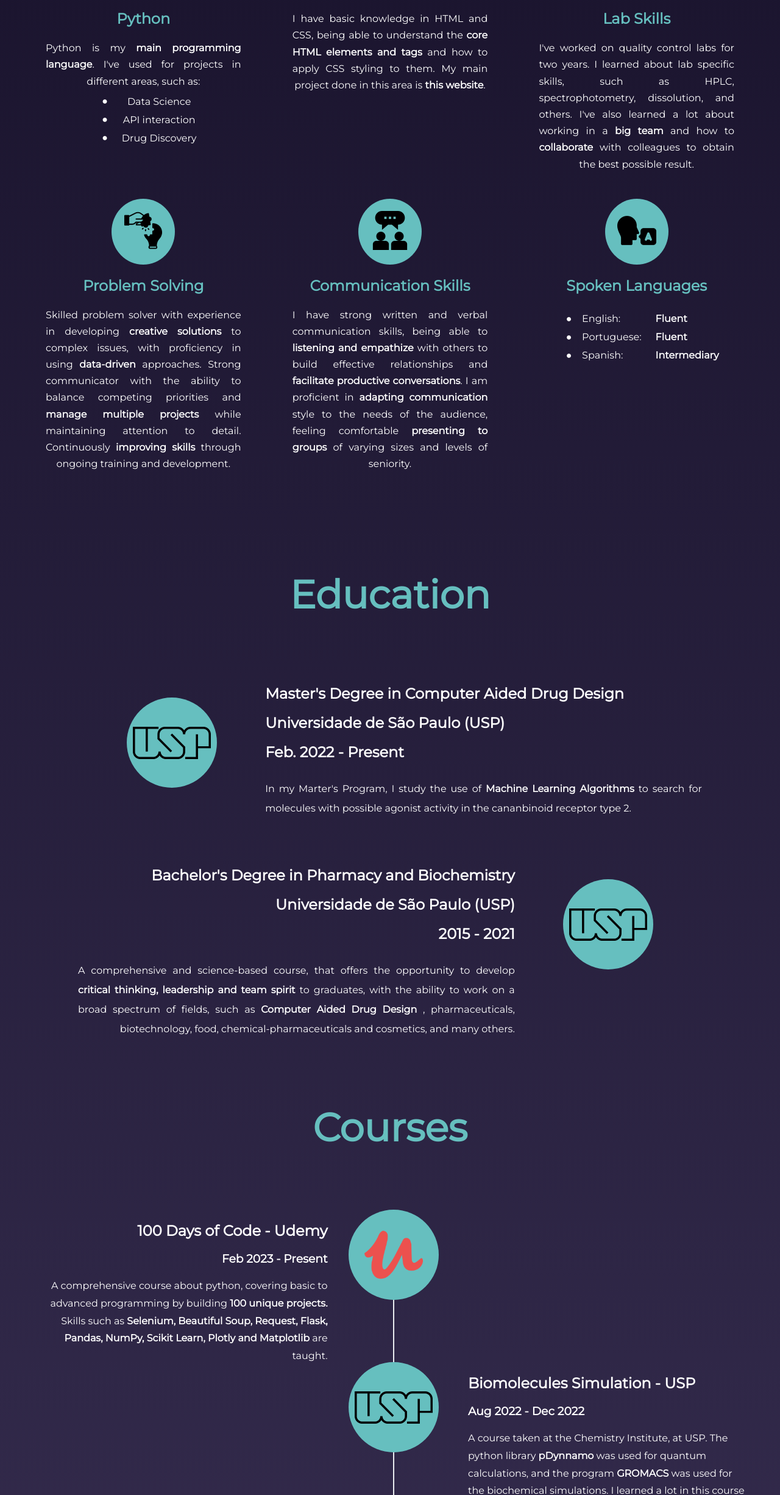
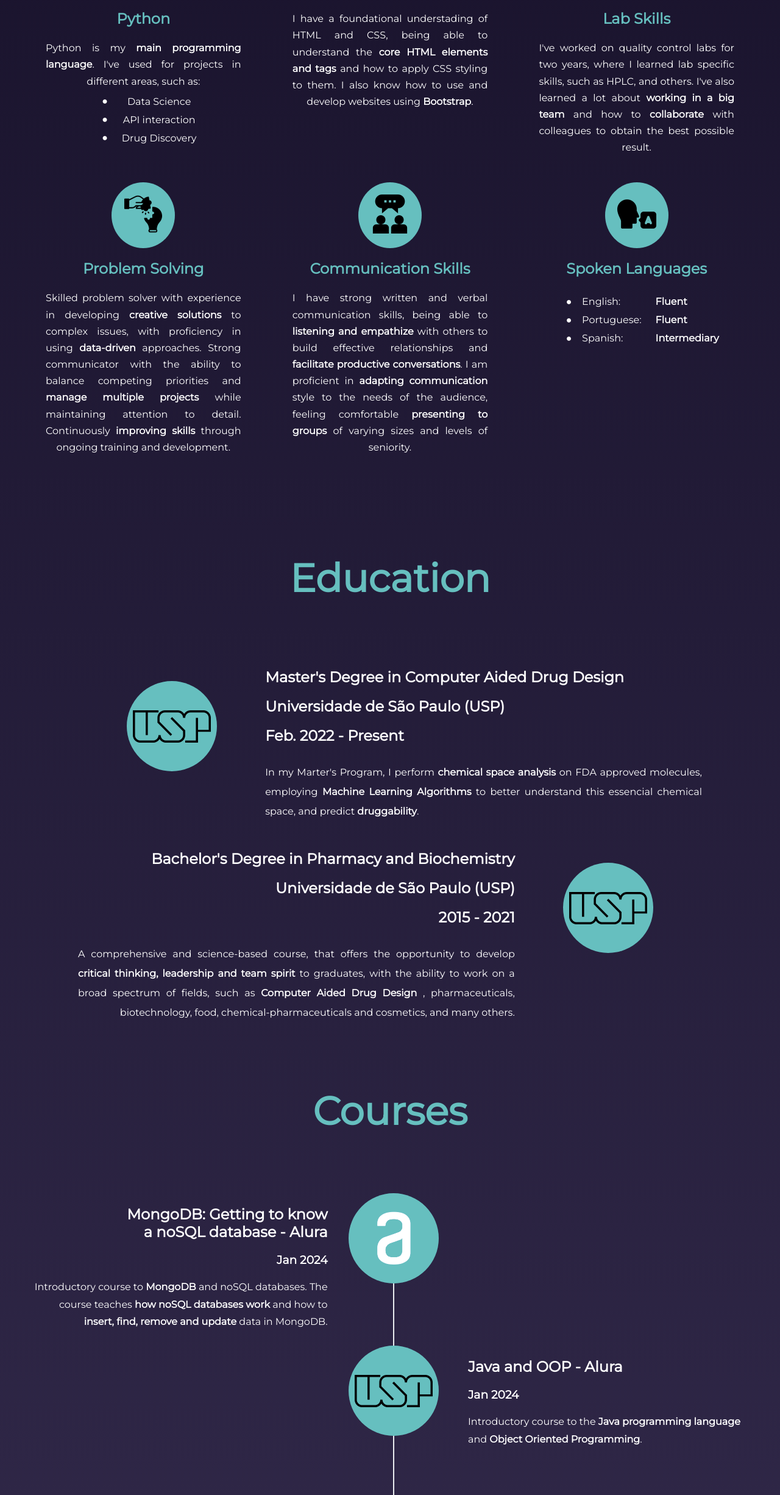
Before and after one commit to arturcgs/cv, a plain HTML site: page index.html in a window 1280 px wide. Shown: the part 1308-3760 px from the top of the page at 61% size. Drawn offline with Linux system fonts and the light colour scheme; a web font is replaced by a local one.

Commit message:
updated cv

```diff
--- a/index.html
+++ b/index.html
@@ -123,9 +123,9 @@
 
                             <h2 class="skills-subtitle">HTML-5 & CSS-3</h2>
                             <p class="skills-text">
-                                I have basic knowledge in HTML and CSS, being able to
+                                I have a foundational understading of HTML and CSS, being able to
                                 understand the <strong>core HTML elements and tags</strong> and how to <sstrong>apply CSS styling</strong> to them.
-                                My main project done in this area is <a href="#home" class="body-link"><strong>this website</strong></a>.
+                                I also know how to use and develop websites using <strong>Bootstrap</strong>.
                             </p>
 
                         </td>
@@ -138,9 +138,8 @@
 
                             <h2 class="skills-subtitle">Lab Skills</h2>
                             <p class="skills-text">
-                                I've worked on quality control labs for two years. I learned about lab specific skills, such as HPLC, spectrophotometry,
-                                dissolution, and others. I've also learned a lot about
-                                working in a <strong>big team</strong> and how to <strong>collaborate</strong> with colleagues to obtain the best possible result.
+                                I've worked on quality control labs for two years, where I learned lab specific skills, such as HPLC, and others. I've also learned a lot about
+                                <strong>working in a big team</strong> and how to <strong>collaborate</strong> with colleagues to obtain the best possible result.
                             </p>
 
                         </td>
@@ -248,7 +247,9 @@
                 <div class="education-text-right">
                     <h2>Master's Degree in Computer Aided Drug Design<br>Universidade de São Paulo (USP)<br>Feb. 2022 - Present</h2>
                     <p>
-                        In my Marter's Program, I study the use of <strong> Machine Learning Algorithms </strong> to search for molecules with possible agonist activity in the cananbinoid receptor type 2.
+                        In my Marter's Program, I perform <strong>chemical space analysis</strong> on FDA approved molecules,
+                        employing <strong> Machine Learning Algorithms </strong> to better understand this essencial chemical space,
+                        and predict <strong>druggability</strong>.
                     </p>
                 </div>
 
@@ -284,12 +285,46 @@
                 <li class="list-element">
 
                     <div class="courses-img-container">
-                        <img src="imgs/udemy.png" class="courses-img">
+                        <img src="imgs/alura.png" class="courses-img">
+                    </div>
+
+                    <div class="courses-panel-left">
+                        <h2> <a href="#" class="body-link">MongoDB: Getting to know <br>a noSQL database - Alura</a> </h2>
+                        <h3>Jan 2024</h3>
+                        <p class="courses-text-left">
+                            Introductory course to <strong>MongoDB</strong> and noSQL databases. The course teaches
+                            <strong>how noSQL databases work</strong> and how to <strong>insert, find, remove and update</strong>
+                            data in MongoDB.
+                        </p>
+                    </div>
+
+                </li>
+
+                <li class="list-element">
+
+                    <div class="courses-img-container">
+                        <img src="imgs/usp.png" class="courses-img">
+                    </div>
+
+                    <div class="courses-panel-right">
+                        <h2> <a href="https://github.com/arturcgs/java_alura/tree/main/java_oo" class="body-link"> Java and OOP - Alura </a> </h2>
+                        <h3> Jan 2024 </h3>
+                        <p class="courses-text-right">
+                            Introductory course to the <strong>Java programming language</strong> and <strong>Object Oriented Programming</strong>.
+                        </p>
+                    </div>
+
+                </li>
+
+                <li class="list-element">
+
+                    <div class="courses-img-container">
+                        <img src="imgs/alura.png" class="courses-img">
                     </div>
 
                     <div class="courses-panel-left">
                         <h2> <a href="https://github.com/arturcgs/100-days-of-code" class="body-link">100 Days of Code - Udemy</a> </h2>
-                        <h3>Feb 2023 - Present</h3>
+                        <h3>Jul 2023 - Oct 2023</h3>
                         <p class="courses-text-left">
                             A comprehensive course about python, covering basic to advanced programming by building <strong>100 unique projects.</strong>
                             Skills such as <strong> Selenium, Beautiful Soup, Request, Flask, Pandas, NumPy, Scikit Learn, Plotly and Matplotlib </strong> are taught.
@@ -323,10 +358,10 @@
                     </div>
 
                     <div class="courses-panel-left">
-                        <h2> <a href="https://github.com/arturcgs/alura-cursos/tree/main/Formacao_Python_Orientacao_Objetos" class="body-link"> Python and OOP programming - Alura </a> </h2>
+                        <h2> <a href="https://github.com/arturcgs/alura-cursos/tree/main/Formacao_Python_Orientacao_Objetos" class="body-link"> Python and OOP - Alura </a> </h2>
                         <h3>Jul 2022</h3>
                         <p class="courses-text-left">
-                            Introductory course about the python programming language and how <strong> Object-Oriented Programming </strong> words. This course
+                            Introductory course about the python programming language and how <strong> Object-Oriented Programming </strong> works. This course
                             includes topics about <strong>OOP, coding best practices, error handling</strong> and others.
                         </p>
                     </div>
```
